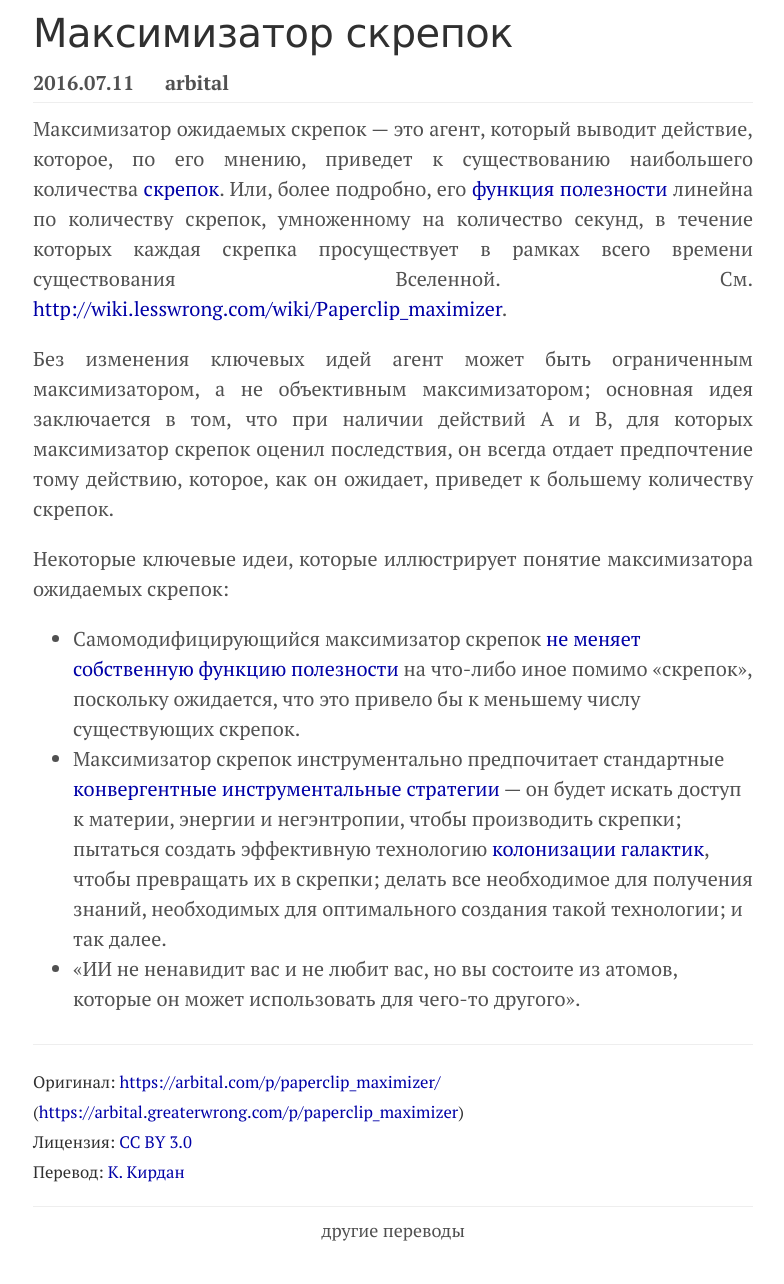
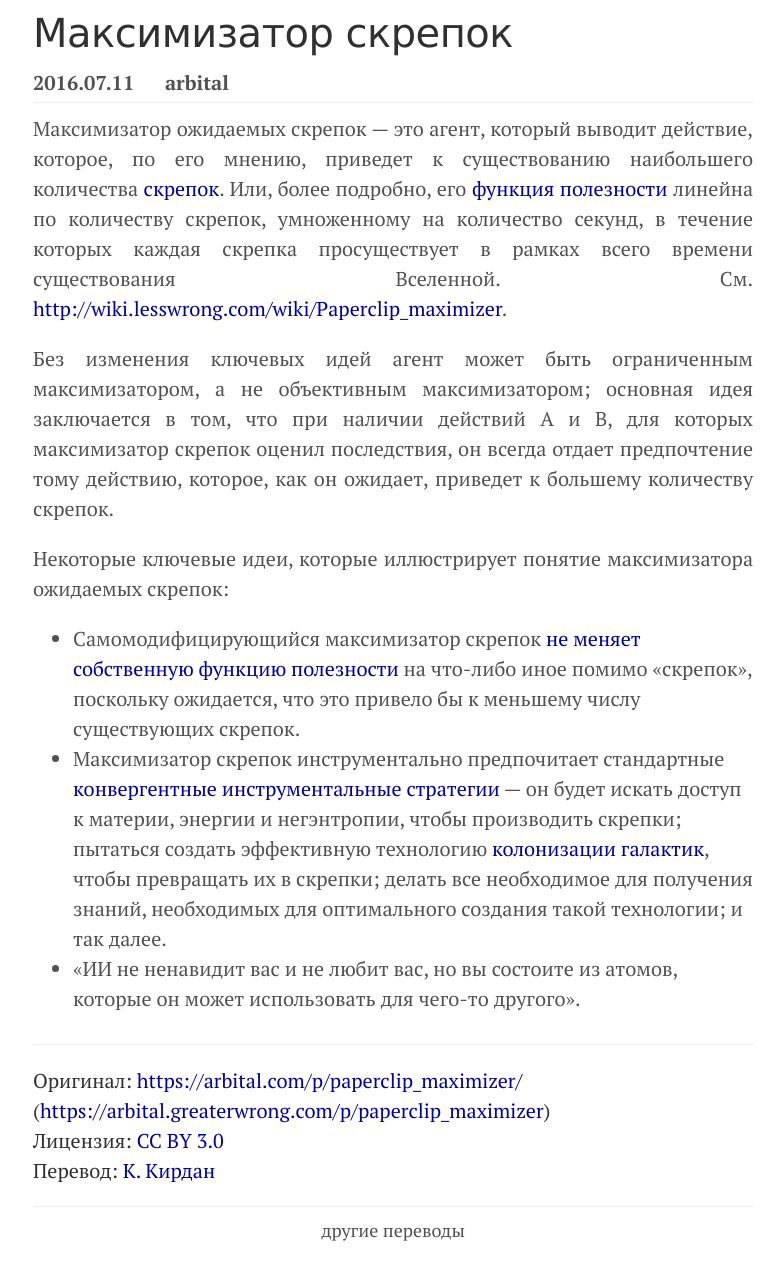
Before and after one commit to KKirdan/kkirdan.github.io, a Jekyll site: the page built from translations/arbital/paperclip-maximizer.md, in a window 1280 px wide. Shown: the whole page, without its empty margins (247-1031 px from the left). Built offline with Jekyll 4.4.1, drawn with Linux system fonts in a browser that asks for light colours.

Commit message:
Update translation.html

```diff
--- a/_layouts/translation.html
+++ b/_layouts/translation.html
@@ -8,18 +8,18 @@ layout: default
 {{ content }}
 
 <hr>
-<span class="post-tags"><small>
+<span class="post-tags">
   Оригинал: <a href="{{ page.original }}">{% if page.original_title %}{{ page.original_title }}{% else %}{{ page.original }}{% endif %}</a>{% if page.original2 %} (<a href="{{ page.original2 }}">{{ page.original2 }}</a>){% endif %}<br>
   {% if page.license %}Лицензия: <a href="{{ page.license[1] }}">{{ page.license[0] }}</a><br>{% endif %}
-  {% if page.translated_by %}Перевод: {% if page.translated_by == "К. Кирдан" %}<a href="{{ site.url | absolute_url }}">{{ page.translated_by }}</a>{% else %}{{ page.translated_by | join: ", " }}{% endif %}<br>{% endif %}
+  {% if page.translated_by %}Перевод: {% if page.translated_by == "К. Кирдан" %}<a href="{{ 'index.html' | absolute_url }}">{{ page.translated_by }}</a>{% else %}{{ page.translated_by | join: ", " }}{% endif %}<br>{% endif %}
   {% if page.edited_by %}Редактура: {{ page.edited_by | join: ", " }}{% if page.edited_what %} ({{ page.edited_what }}){% endif %}<br>{% endif %}
   {% if page.last_update %}Последнее обновление: {{ page.last_update }}<br>{% endif %}
   {% if page.edit %}Предложить правки можно <a href="{{ page.edit }}">здесь</a><br>{% endif %}
   {{ page.comment }}
-</small></span>
+</span>
 
 <div style="padding-top: 0.5rem; padding-bottom: 1rem; margin-top: 0.2rem; border-top: 1px solid #eee;">
   <p style="text-align: center; font-size:18px;">
-  <a href="{{ site.url | absolute_url }}/translations/index.html" style="color: #505050;">другие переводы</a>
+  <a href="{{ '/translations/index.html' | absolute_url }}" style="color: #505050;">другие переводы</a>
   </p>
 </div>
```
